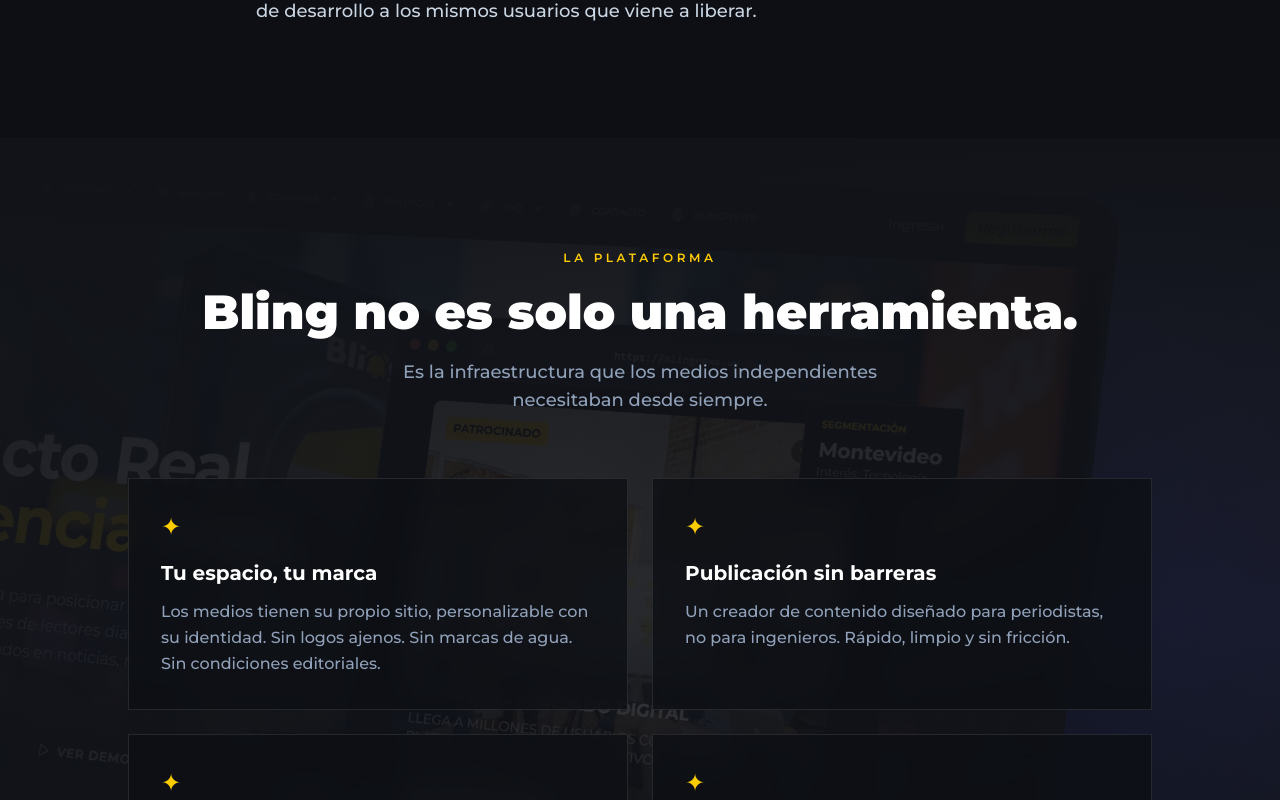
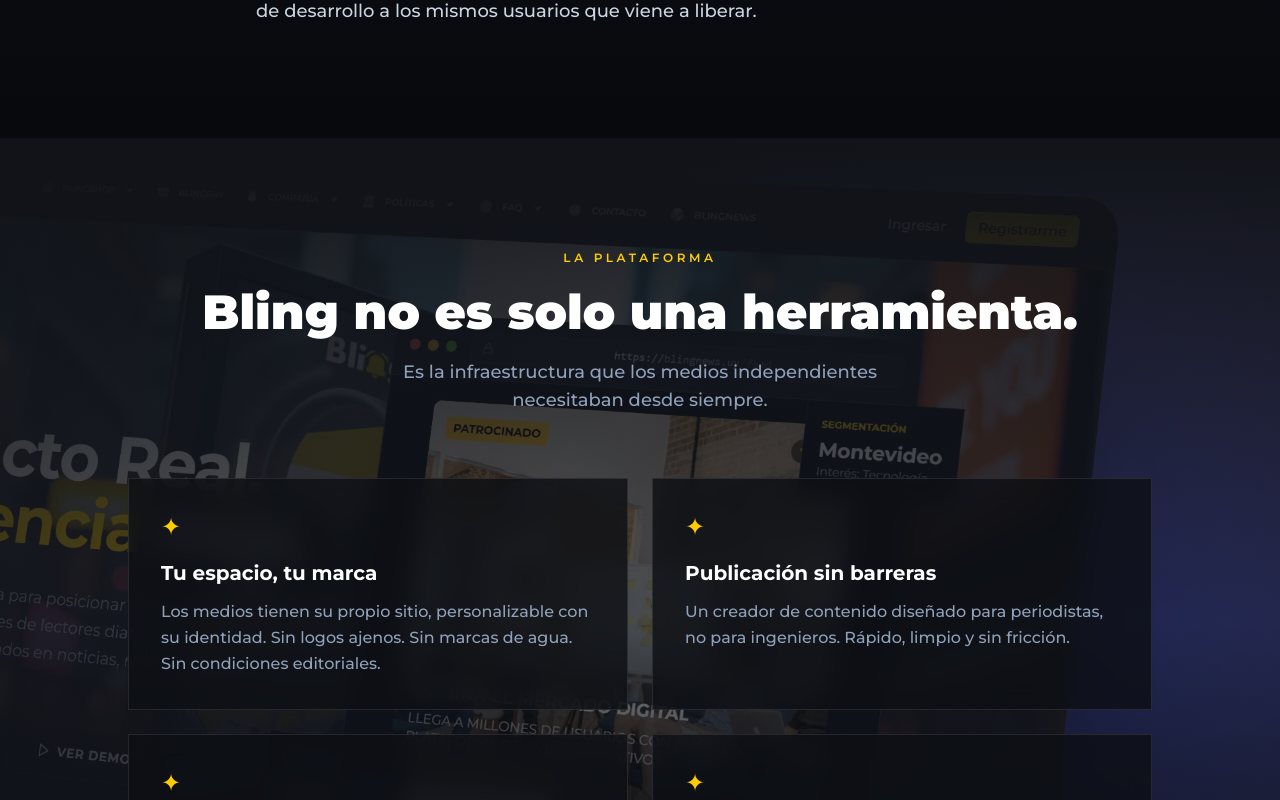
Before and after one commit to notibling/crowdfunding, a React (Vite) app: page / in a window 1280 px wide. Shown: the part 1440-2240 px from the top of the page. Built offline with nearby package versions, Linux system fonts and the light colour scheme.

Commit message:
feat: refine section gradients and overall background continuity

```diff
--- a/src/App.tsx
+++ b/src/App.tsx
@@ -9,7 +9,7 @@
 
 export function HeroSection() {
   return (
-    <section className="relative min-h-screen flex flex-col items-center justify-center text-center px-6 py-32 overflow-hidden bg-[#0D0F14]">
+    <section className="relative min-h-screen flex flex-col items-center justify-center text-center px-6 py-32 overflow-hidden ">
       {/* Fondo de imagen con gradiente */}
       <motion.div
         initial={{ scale: 1.1, opacity: 0 }}
@@ -20,7 +20,7 @@
       />
 
       {/* Capas de gradiente para profundidad */}
-      <div className="absolute inset-0 bg-gradient-to-b from-[#0D0F14]/20 via-[#0D0F14]/40 to-[#0D0F14] pointer-events-none" >
+      <div className="absolute inset-0  pointer-events-none bg-gradient-to-b from-[#08090d]/20 via-[#0D0F14]/40 via-[#08090d] via-90% to-[#08090d]" >
 
 
 
@@ -99,7 +99,7 @@
 
 export function StorySection() {
   return (
-    <section className="bg-[#0D0F14] px-6 py-28">
+    <section className=" bg-gradient-to-b from-[#08090d] via-[#0D0F14] via-[#0D0F14] via-[#0D0F14] to-[#08090d] px-6 py-28">
       <div className="max-w-3xl mx-auto">
         <p className="text-[#FFCC00] text-xs font-semibold tracking-[0.3em] uppercase mb-4">
           Tres años de trabajo
@@ -158,7 +158,7 @@
     <section className="relative bg-[#111318] px-6 py-28 overflow-hidden">
       {/* Imagen de fondo con opacidad baja */}
       <div
-        className="absolute inset-0 bg-cover bg-center bg-no-repeat opacity-40"
+        className="absolute inset-0 bg-cover bg-center bg-no-repeat "
         style={{ backgroundImage: "url('/images/Ads.avif')" }}
       />
       {/* Gradientes para fundir el fondo */}
@@ -196,7 +196,7 @@
 
 export function WhyCrowdfundingSection() {
   return (
-    <section className="bg-[#0D0F14] px-6 py-28">
+    <section className=" px-6 py-28">
       <div className="max-w-3xl mx-auto">
         <p className="text-[#FFCC00] text-xs font-semibold tracking-[0.3em] uppercase mb-4">
           Por qué te lo pedimos a vos
@@ -268,7 +268,7 @@
 
 export function ClosingSection() {
   return (
-  <section className="bg-[#0D0F14] px-6 py-28 text-center">
+  <section className=" px-6 py-28 text-center">
   <div className="max-w-2xl mx-auto">
     <div className="w-10 h-px bg-[#FFCC00]/40 mx-auto mb-10" />
     <p className="text-[#ffcc00] font-bold text-xl leading-relaxed mb-8">
@@ -347,7 +347,7 @@
 
 export default function App() {
   return (
-    <main className="font-montserrat">
+    <main className="font-montserrat bg-gradient-to-t from-[#08090d] via-[#0D0F14] via-[#0D0F14] via-[#0D0F14] to-[#08090d]">
       <HeroSection />
       <StorySection />
       <WhatIsBlingSection />
```
